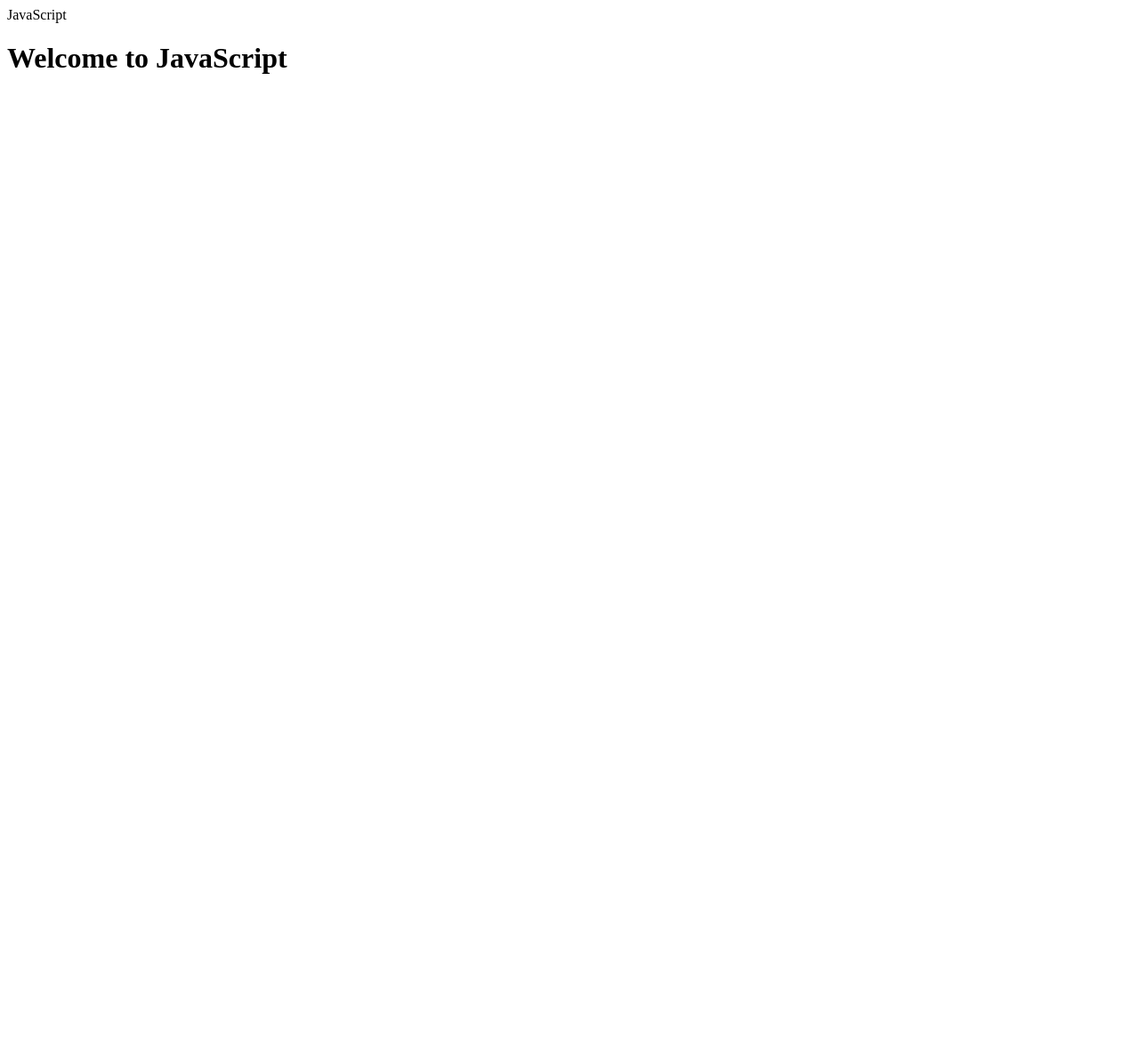
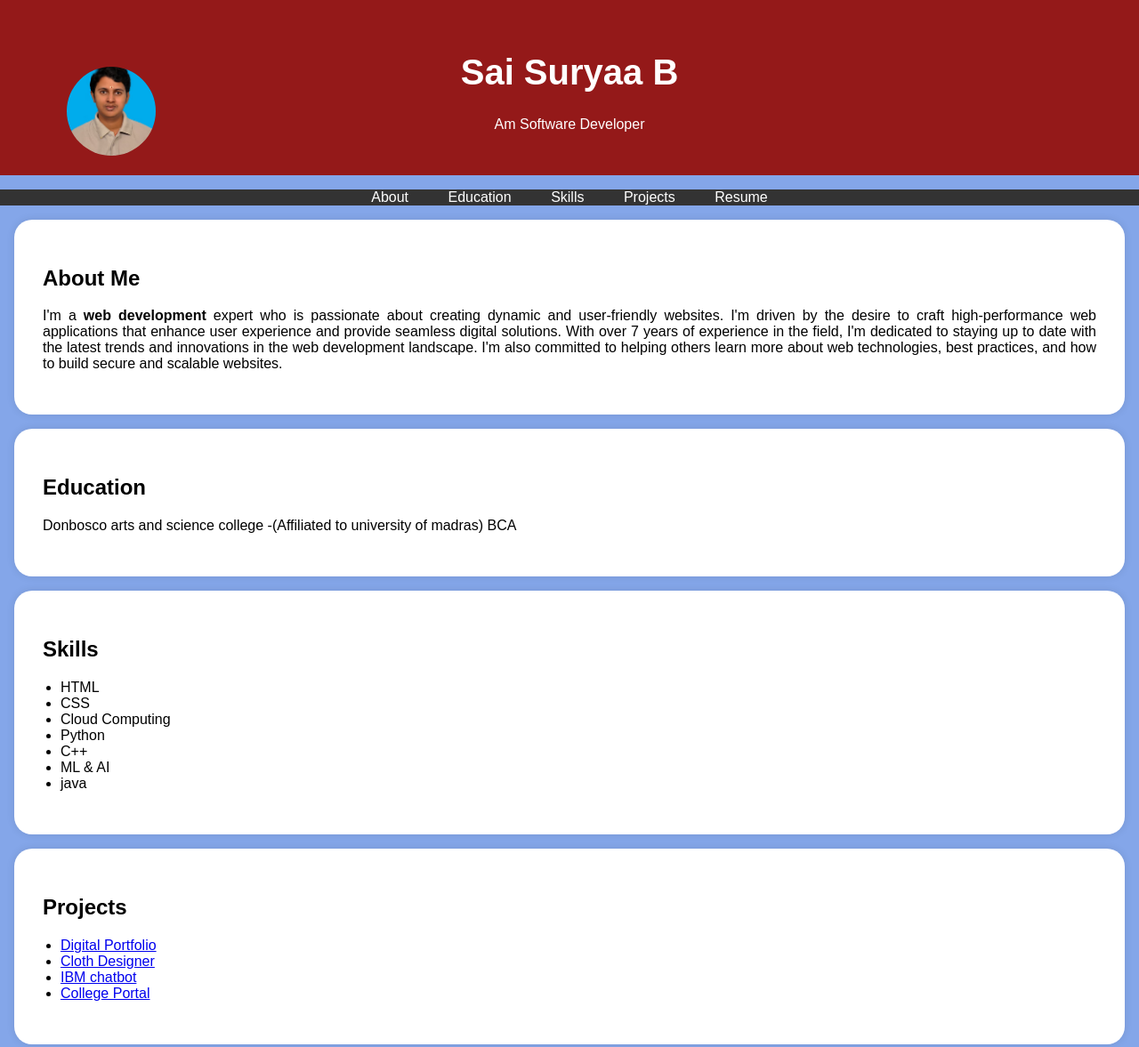
Before and after one commit to SAI-SURYAA/Portfolio, a plain HTML site: page index.html in a window 1280 px wide. Shown: the top 1177 px of the page at 89% size. Before the commit the page ends 800 px from the top, so only its background shows below. Drawn offline with Linux system fonts and the light colour scheme.

Commit message:
Add files via upload

```diff
--- a/index.html
+++ b/index.html
@@ -1,14 +1,200 @@
 <!DOCTYPE html>
-<html lang="en">
+<html>
 <head>
-  <meta charset="UTF-8">
-  <meta name="viewport" content="width=device-width", initial-scale= 1
-  <title>JavaScript</title>
+    <title>SaiSuryaa Portfolio</title>
+    <style>
+        body {
+            font-family: Arial, sans-serif;
+            margin: 0;
+            padding: 0;
+            background-color: #84a6e9;
+        }
+
+        header {
+            background-color: #941919;
+            color: #fff;
+            text-align: center;
+            padding: 2rem 0;
+            position: relative; /* Add this */
+        }
+
+        .header-content h1 {
+            font-size: 2.5rem;
+        }
+
+        /* Add styles for the round profile picture */
+        .profile-picture {
+            width: 100px; /* Adjust the size as needed */
+            height: 100px;
+            border-radius: 75%; /* Create a circular shape */
+            object-fit: cover; /* To ensure the image fills the circular area */
+            position: absolute; /* Add this */
+            top: 75px; /* Adjust top position as needed */
+            left: 75px; /* Adjust left position as needed */
+        }
+
+        nav {
+            background-color: #333;
+            color: #fff;
+            text-align: center;
+        }
+
+        nav ul {
+            list-style-type: none;
+            padding: 0;
+        }
+
+        nav ul li {
+            display: inline;
+            margin: 0 20px;
+        }
+
+        nav ul li a {
+            text-decoration: none;
+            color: #fff;
+        }
+
+        .section-content {
+            background-color: #fff;
+            padding: 2rem;
+            margin: 1rem;
+            border-radius: 20px;
+            box-shadow: 0 0 10px rgba(0, 0, 0, 0.1);
+            text-align: justify;
+        }
+
+        .download-button {
+            background-color: #333;
+            color: #fff;
+            padding: 0.5rem 1rem;
+            text-decoration: none;
+            border-radius: 20px;
+            display: inline-block;
+            margin-top: 10px;
+            align-self: center;
+        }
+
+        .download-button:hover {
+            background-color: #555;
+        }
+
+        footer {
+            text-align: center;
+            padding: 1rem 0;
+            background-color: #333;
+            color: #fff;
+        }
+
+        ul {
+            list-style-type: disc;
+            padding-left: 20px;
+        }
+    </style>
 </head>
 <body>
-  <h1>Welcome to JavaScript</h1>
-  <script src="script.js">
-    console.log("Hello World")
-  </script>
+    <header>
+        <div class="header-content">
+            <!-- Add your profile picture here -->
+            <img src="passport photo.jpeg" alt="Your Profile Picture" class="profile-picture">
+            <h1>Sai Suryaa B</h1>
+            <p>Am Software Developer</p>
+        </div>
+    </header>
+
+    <nav>
+        <ul>
+            <li><a href="#about">About</a></li>
+            <li><a href="#education">Education</a></li>
+            <li><a href="#skills">Skills</a></li>
+            <li><a href="#projects">Projects</a></li>
+            <li><a href="#resume">Resume</a></li>
+
+        </ul>
+    </nav>
+
+    <section id="about">
+        <div class="section-content">
+            <h2>About Me</h2>
+            <p>I'm a <b>web development</b> expert who is passionate about creating dynamic and user-friendly websites.
+                I'm driven by the desire to craft high-performance web applications that enhance user experience and provide
+                 seamless digital solutions. With over 7 years of experience in the field, I'm dedicated to staying up to date
+                 with the latest trends and innovations in the
+                 web development landscape. I'm also committed to helping others learn more about web technologies,
+                 best practices, and how to build secure and scalable websites.</p>
+
+        </div>
+    </section>
+
+    <section id="education">
+        <div class="section-content">
+            <h2>Education</h2>
+            <p>Donbosco arts and science college -(Affiliated to university of madras) BCA</p>
+
+
+        </div>
+    </section>
+
+    <section id="skills">
+        <div class="section-content">
+            <h2>Skills</h2>
+            <ul>
+                <li>HTML</li>
+                <li>CSS</li>
+                <li>Cloud Computing</li>
+                <li>Python</li>
+                <li>C++</li>
+                <li>ML & AI</li>
+                <li>java</li>
+
+            </ul>
+        </div>
+    </section>
+
+    <section id="projects">
+        <div class="section-content">
+            <h2>Projects</h2>
+            <ul>
+                <li><a href="#">Digital Portfolio</a></li>
+                <li><a href="#">Cloth Designer</a></li>
+                <li><a href="#">IBM chatbot</a></li>
+                <li><a href="#">College Portal</a></li>
+                <!-- Add more project links here -->
+            </ul>
+        </div>
+    </section>
+
+    <section id="resume">
+
+        <div class="section-content">
+            <center>
+            <h2>Resume</h2>
+            <a href="Resume.pdf" target="_blank" class="download-button">Download CV</a>
+        </center>
+        </div>
+
+    </section>
+
+    <footer>
+        <p>&copy; 2025 Sai Suryaa B</p>
+    </footer>
+
+    <script>
+        // Smooth scrolling to section when clicking on navigation links
+        document.querySelectorAll('a[href^="#"]').forEach(anchor => {
+            anchor.addEventListener('click', function(e) {
+                e.preventDefault();
+
+                const targetId = this.getAttribute('href').substring(1);
+                const targetElement = document.getElementById(targetId);
+
+                if (targetElement) {
+                    window.scrollTo({
+                        top: targetElement.offsetTop,
+                        behavior: 'smooth'
+                    });
+                }
+            });
+        });
+    </script>
 </body>
 </html>
```
